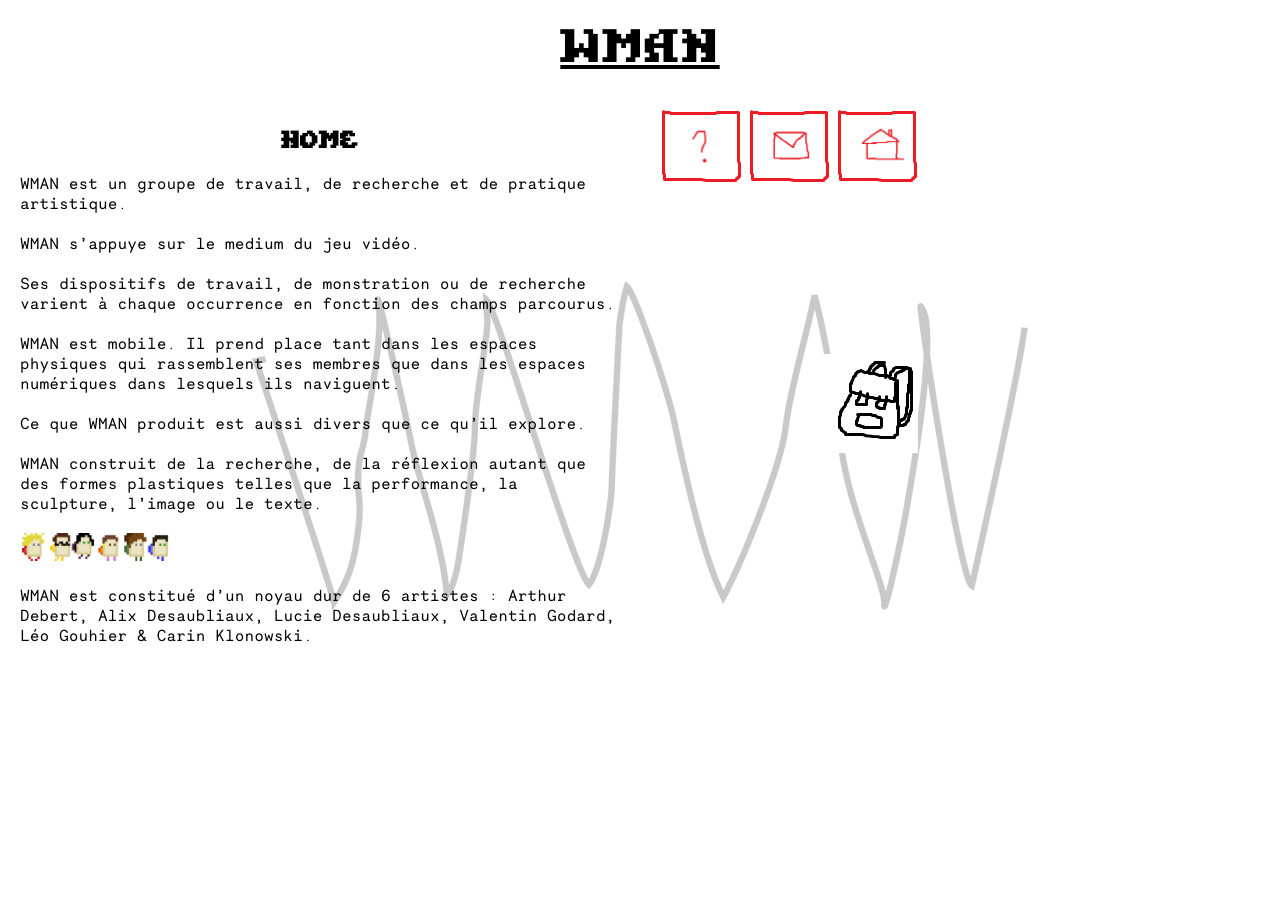
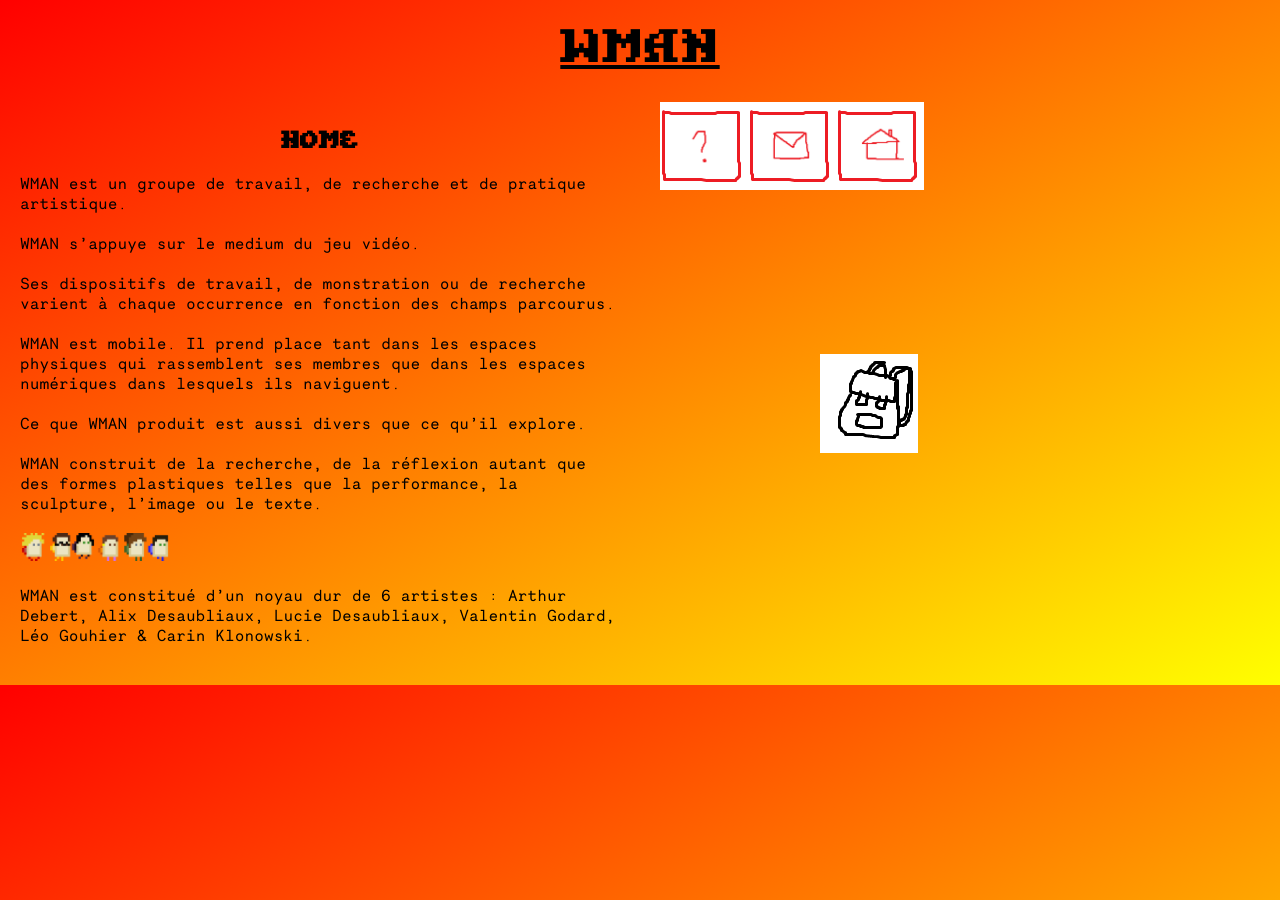
Before and after one commit to WMAN-guild/wman, a Jekyll site: the page built from index.markdown, in a window 1280 px wide. Built offline with Jekyll 4.4.1, drawn with Linux system fonts in a browser that asks for light colours; some web fonts are replaced.

Commit message:
Update _base.scss

```diff
--- a/_sass/minima/_base.scss
+++ b/_sass/minima/_base.scss
@@ -34,9 +34,7 @@ url("https://pquod.github.io/wman//fonts/Necto-Mono.woff2") format("woff2");
 
 body{
 	font-family: "Necto-Mono";
-	background-image:url("https://pquod.github.io/wman/imgs/wmanlogopale.png");
-	background-repeat:no-repeat;
-	background-position: center top;
+background-image: linear-gradient(to bottom right, red, yellow);
 }
 
 a{
```
